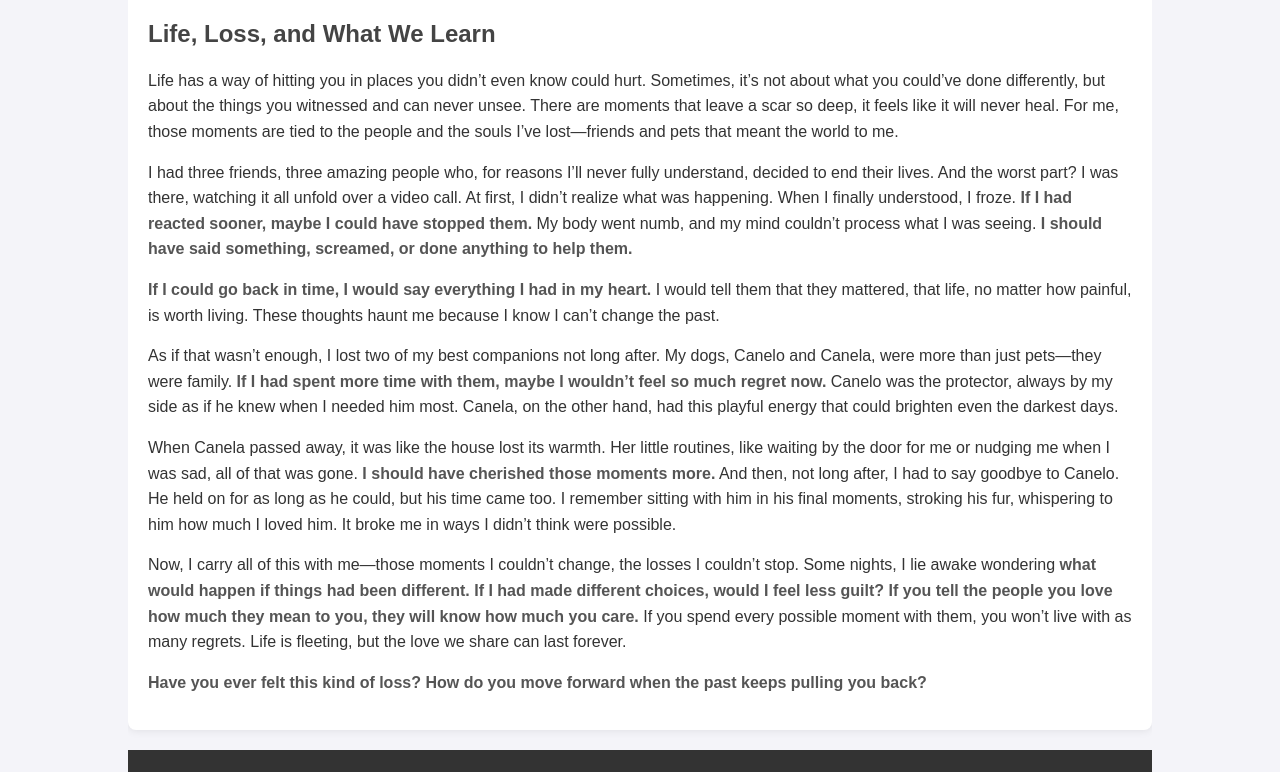
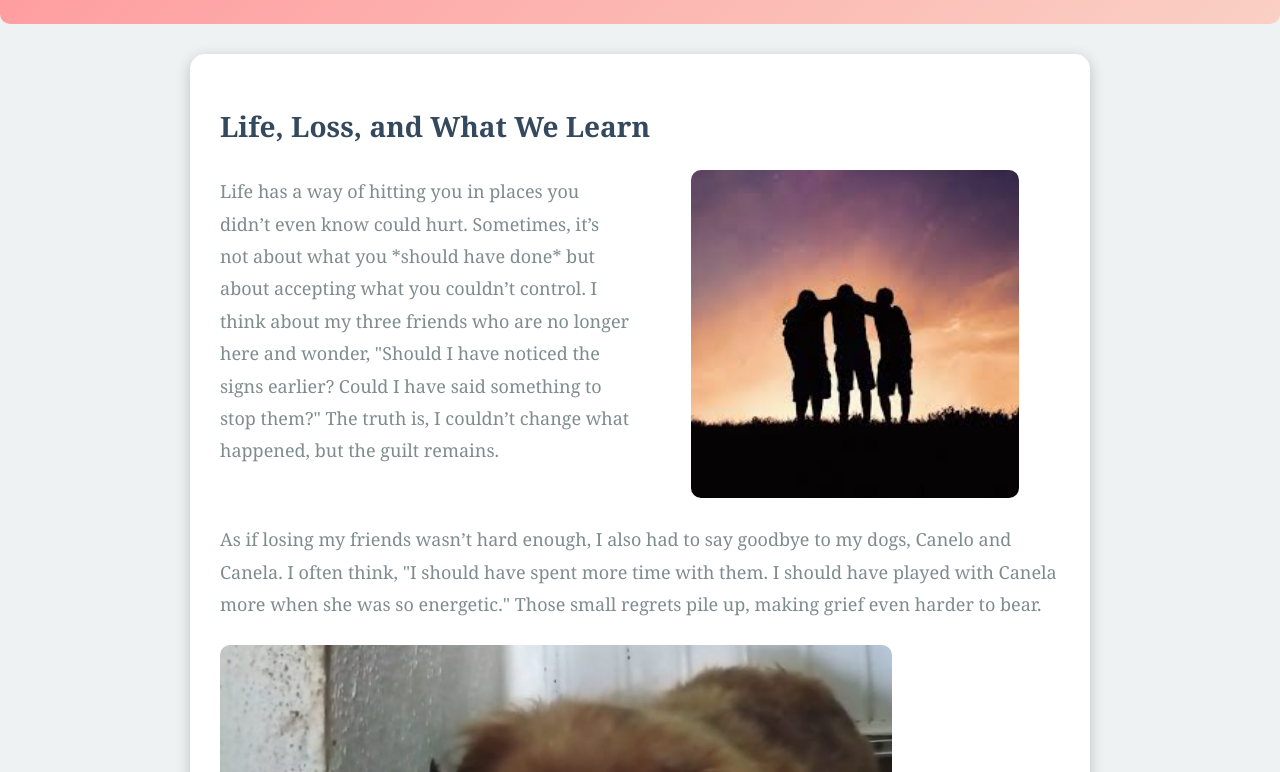
Before and after one commit to ZeroChikis/blog, a plain HTML site: page index.html in a window 1280 px wide. Shown: the part 97-869 px from the top of the page. Drawn offline with Linux system fonts and the light colour scheme.

Commit message:
Update index.html

```diff
--- a/index.html
+++ b/index.html
@@ -6,52 +6,91 @@
     <title>Reflections on Loss</title>
     <style>
         body {
-            font-family: Arial, sans-serif;
-            background-color: #f4f4f9;
-            color: #333;
+            font-family: 'Georgia', serif;
+            background-color: #eef2f3;
+            color: #2c3e50;
             margin: 0;
             padding: 0;
         }
+
         .container {
-            width: 80%;
-            margin: auto;
-            overflow: hidden;
+            max-width: 900px;
+            margin: 30px auto;
+            padding: 0 20px;
         }
+
         header {
-            background: #333;
+            background: linear-gradient(135deg, #ff9a9e, #fad0c4);
             color: #fff;
-            padding: 10px 0;
             text-align: center;
+            padding: 40px 20px;
+            border-radius: 10px;
         }
+
         header h1 {
+            font-family: 'Verdana', sans-serif;
+            font-size: 36px;
             margin: 0;
+            text-shadow: 2px 2px 4px rgba(0, 0, 0, 0.3);
         }
+
         article {
-            background: white;
-            padding: 20px;
+            background: #fff;
+            padding: 30px;
             margin-top: 20px;
-            border-radius: 8px;
-            box-shadow: 0 0 10px rgba(0, 0, 0, 0.1);
+            border-radius: 15px;
+            box-shadow: 0 4px 15px rgba(0, 0, 0, 0.2);
         }
+
         h2 {
-            font-size: 24px;
-            color: #444;
+            font-size: 28px;
+            color: #34495e;
+            margin-bottom: 15px;
         }
+
         p {
-            font-size: 16px;
-            line-height: 1.6;
+            font-size: 18px;
+            line-height: 1.8;
+            color: #7f8c8d;
             margin: 15px 0;
         }
-        footer {
-            text-align: center;
-            padding: 10px 0;
-            background: #333;
-            color: #fff;
+
+        .highlight {
+            font-style: italic;
+            color: #c0392b;
             margin-top: 20px;
         }
-        .highlight {
-            font-weight: bold;
-            color: #555;
+
+        footer {
+            background: #2c3e50;
+            color: #bdc3c7;
+            text-align: center;
+            padding: 20px 0;
+            margin-top: 30px;
+            border-radius: 10px;
+        }
+
+        img {
+            width: 100%;
+            max-width: 100%;
+            border-radius: 10px;
+            margin: 20px 0;
+        }
+
+        .content {
+            display: grid;
+            gap: 20px;
+        }
+
+        @media screen and (min-width: 768px) {
+            .content {
+                grid-template-columns: 1fr 1fr;
+            }
+
+            img {
+                max-width: 80%;
+                margin: 10px auto;
+            }
         }
     </style>
 </head>
@@ -63,19 +102,24 @@
     <div class="container">
         <article>
             <h2>Life, Loss, and What We Learn</h2>
-            <p>Life has a way of hitting you in places you didn’t even know could hurt. Sometimes, it’s not about what you could’ve done differently, but about the things you witnessed and can never unsee. There are moments that leave a scar so deep, it feels like it will never heal. For me, those moments are tied to the people and the souls I’ve lost—friends and pets that meant the world to me.</p>
+            <div class="content">
+                <p>Life has a way of hitting you in places you didn’t even know could hurt. Sometimes, it’s not about what you *should have done* but about accepting what you couldn’t control. I think about my three friends who are no longer here and wonder, "Should I have noticed the signs earlier? Could I have said something to stop them?" The truth is, I couldn’t change what happened, but the guilt remains.</p>
+                <img src="img/descarga.jpg" alt="Reflection Image 1">
+            </div>
 
-            <p>I had three friends, three amazing people who, for reasons I’ll never fully understand, decided to end their lives. And the worst part? I was there, watching it all unfold over a video call. At first, I didn’t realize what was happening. When I finally understood, I froze. <span class="highlight">If I had reacted sooner, maybe I could have stopped them.</span> My body went numb, and my mind couldn’t process what I was seeing. <span class="highlight">I should have said something, screamed, or done anything to help them.</span></p>
+            <p>As if losing my friends wasn’t hard enough, I also had to say goodbye to my dogs, Canelo and Canela. I often think, "I should have spent more time with them. I should have played with Canela more when she was so energetic." Those small regrets pile up, making grief even harder to bear.</p>
+            <img src="img/canelo.jpeg" alt="Canelo">
+            <img src="img/canela.jpeg" alt="Canela">
 
-            <p><span class="highlight">If I could go back in time, I would say everything I had in my heart.</span> I would tell them that they mattered, that life, no matter how painful, is worth living. These thoughts haunt me because I know I can’t change the past.</p>
+            <p>The thing about grief is that it doesn’t follow logic. Even when you know deep down that you couldn’t have changed the outcome, your heart whispers, "I should have been there sooner." Over time, though, I’ve realized that it’s not about what I *should have done*; it’s about cherishing the memories I have and holding onto the love we shared.</p>
 
-            <p>As if that wasn’t enough, I lost two of my best companions not long after. My dogs, Canelo and Canela, were more than just pets—they were family. <span class="highlight">If I had spent more time with them, maybe I wouldn’t feel so much regret now.</span> Canelo was the protector, always by my side as if he knew when I needed him most. Canela, on the other hand, had this playful energy that could brighten even the darkest days.</p>
+            <p>Writing has helped me process the pain. It allows me to reflect and find clarity in moments clouded by sorrow. If I could give advice to someone feeling this way, I’d say, "You shouldn’t blame yourself for what was out of your control. Instead, focus on the beautiful moments you had." That’s the lesson loss has taught me: to let go of the "should haves" and embrace the memories with gratitude.</p>
 
-            <p>When Canela passed away, it was like the house lost its warmth. Her little routines, like waiting by the door for me or nudging me when I was sad, all of that was gone. <span class="highlight">I should have cherished those moments more.</span> And then, not long after, I had to say goodbye to Canelo. He held on for as long as he could, but his time came too. I remember sitting with him in his final moments, stroking his fur, whispering to him how much I loved him. It broke me in ways I didn’t think were possible.</p>
+            <img src="img/descarga (1).jpg" alt="Reflection Image 2">
 
-            <p>Now, I carry all of this with me—those moments I couldn’t change, the losses I couldn’t stop. Some nights, I lie awake wondering <span class="highlight">what would happen if things had been different.</span> <span class="highlight">If I had made different choices, would I feel less guilt?</span> <span class="highlight">If you tell the people you love how much they mean to you, they will know how much you care.</span> If you spend every possible moment with them, you won’t live with as many regrets. Life is fleeting, but the love we share can last forever.</p>
+            <p>In the end, loss reminds us of how precious life is. It urges us to love fiercely and forgive freely. If you’ve experienced loss, know that healing doesn’t mean forgetting. It means learning to carry your grief with strength and finding peace in the memories of what you once had.</p>
 
-            <p class="highlight">Have you ever felt this kind of loss? How do you move forward when the past keeps pulling you back?</p>
+            <p class="highlight">What are your "should haves"? How do you find peace in moments when life feels too heavy?</p>
         </article>
 
         <footer>
```
